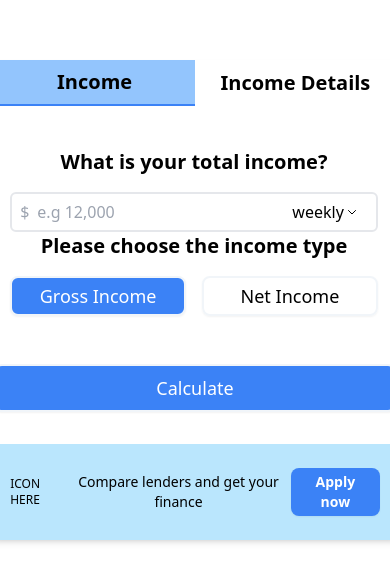
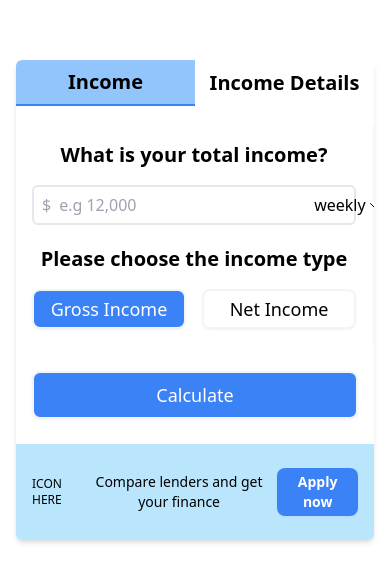
Before and after one commit to TheDilp/tax-calculator, a React app: page / in a window 390 px wide. Shown: the part 122-704 px from the top of the page. Built offline with nearby package versions, Linux system fonts and the light colour scheme.

Commit message:
Fixed responsive styling; extracted calc btn to own comp

```diff
--- a/src/components/Inputs/IncomeTypeInput.jsx
+++ b/src/components/Inputs/IncomeTypeInput.jsx
@@ -3,7 +3,7 @@ import ToggleButton from "../Util/ToggleButton";
 
 export default function IncomeTypeInput() {
   return (
-    <div className="w-full space-y-4">
+    <div className="w-full space-y-4 mt-5 lg:mt-0">
       <h2 className="text-center text-xl font-semibold">
         Please choose the income type
       </h2>
--- a/src/components/Results/ResultsWrapper.jsx
+++ b/src/components/Results/ResultsWrapper.jsx
@@ -12,7 +12,7 @@ export default function ResultsWrapper() {
 
   return (
     <div className="w-full p-4 lg:flex flex-col gap-y-8 ">
-      <div className="font-semibold">
+      <div className="mb-4 text-sm lg:text-base font-semibold">
         <span className="text-2xl font-bold mr-4">
           {formatter.format(incomeData.income[`net_${incomeRate}`])}
         </span>
--- /dev/null
+++ b/src/components/Util/CalcButton.jsx
@@ -0,0 +1,14 @@
+import React from "react";
+
+export default function CalcButton({ onClick }) {
+  return (
+    <div className="w-full px-4">
+      <button
+        className="lg:hidden w-full mx-auto shadow-sm rounded-lg py-2 text-lg border-slate-100 border-2 bg-blue-500 text-white hover:text-blue-200 active:bg-blue-200 active:text-white active:shadow-none transition-colors"
+        onClick={onClick}
+      >
+        Calculate
+      </button>
+    </div>
+  );
+}
--- a/src/components/Wrapper.jsx
+++ b/src/components/Wrapper.jsx
@@ -3,12 +3,13 @@ import IncomeProvider from "../contexts/IncomeContext";
 import Footer from "./Footer/Footer";
 import InputsWrapper from "./Inputs/InputsWrapper";
 import ResultsWrapper from "./Results/ResultsWrapper";
+import CalcButton from "./Util/CalcButton";
 
 export default function Wrapper() {
   const [page, setPage] = useState(0);
   return (
-    <div className="sm:w-full lg:w-1/2 flex flex-row flex-wrap content-start shadow-md rounded-sm">
-      <div className="w-full h-10 pb-10 ">
+    <div className="w-full lg:w-1/2 flex flex-row flex-wrap content-start shadow-md rounded-md overflow-hidden">
+      <div className="w-full h-10 pb-10">
         <h1 className="hidden lg:block text-3xl font-semibold text-center border-b-2">
           Income Tax Calculator
         </h1>
@@ -39,12 +40,7 @@ export default function Wrapper() {
             }`}
           >
             <InputsWrapper />
-            <button
-              className="lg:hidden w-full mx-auto shadow-sm rounded-lg py-2 text-lg border-slate-100 border-2 bg-blue-500 text-white hover:text-blue-200 active:bg-blue-200 active:text-white active:shadow-none transition-colors"
-              onClick={() => setPage(1)}
-            >
-              Calculate
-            </button>
+            <CalcButton onClick={() => setPage(1)} />
           </div>
 
           <div
```
